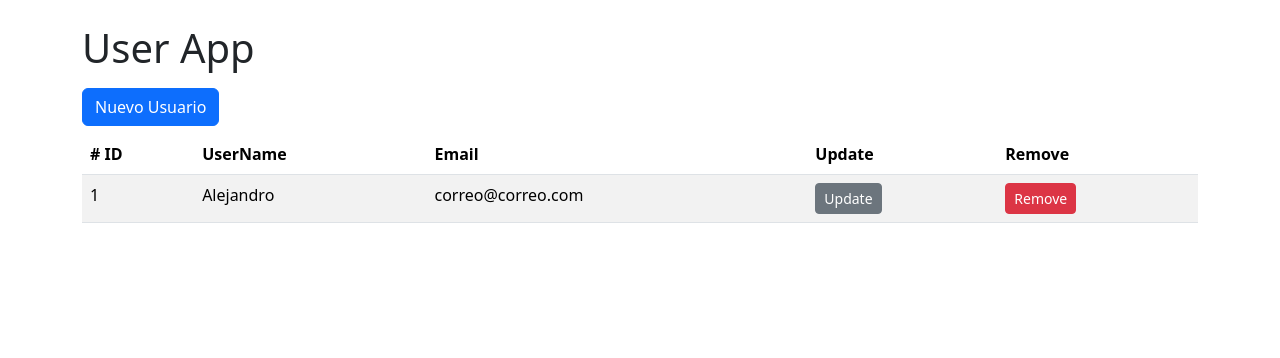
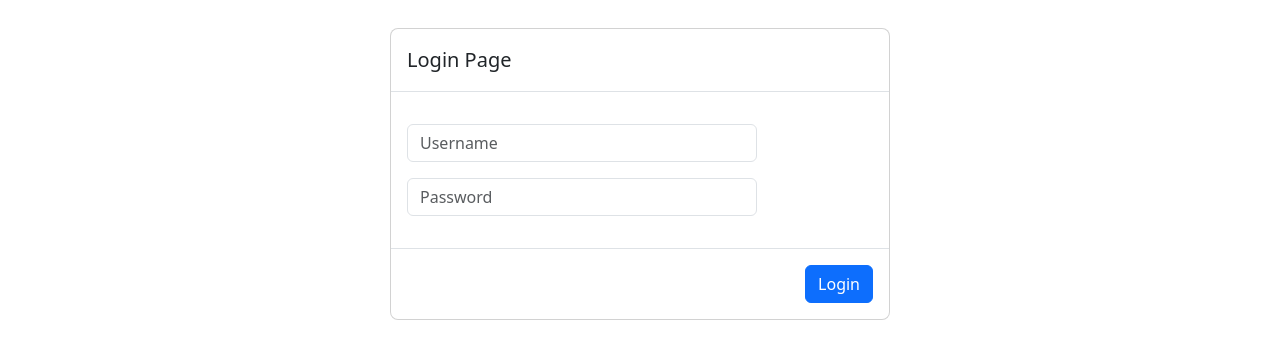
Before and after one commit to alejandro-coreno/CRUD_REACT, a React (Vite) app: page / in a window 1280 px wide. Shown: the top 358 px of the page. Built offline with nearby package versions, Linux system fonts and the light colour scheme.

Commit message:
Se agrega componente UsersPage.jsx en carpeta page

```diff
--- a/src/UsersApp.jsx
+++ b/src/UsersApp.jsx
@@ -1,68 +1,11 @@
-import { UsersList } from "./components/UsersList";
-import { useUsers } from "./hooks/useUsers";
-import { UserModalForm } from "./components/UserModalForm";
-import { LoginPage } from "./auth/pages/loginPage";
+import UsersPage  from "./pages/UsersPage";
+import { LoginPage } from "./auth/pages/LoginPage";
 
-const UsersApp = () => {
-
-    // obtenemos nuestros metodos y atributos del custom hook
-    const {
-        users,
-        userSelected,
-        initialUserForm,
-        handlerAddUser,
-        visibleForm,
-
-        handlerRemoveUser,
-        handlerUserSelectedForm,
-        handlerOpenForm,
-        handlerCloseForm
-    } = useUsers();
-
+export const UsersApp = () => {
     return (
         <>
-            {/* <LoginPage /> */}
-            {
-                !visibleForm ||
-
-                <UserModalForm
-                    userSelected={userSelected}
-                    initialUserForm={ initialUserForm }
-                    handlerAddUser={ handlerAddUser }
-                    handlerCloseForm={handlerCloseForm}
-                />
-            }
-
-            {/* Tabla de lista de usuarios */}
-            <div className="container my-4">
-                <h1>User App</h1>
-
-                {/* Una fila para el componente de lista de usuarios */}
-                <div className="row">
-
-                    <div className="col">
-                        {
-                            visibleForm ||
-                            <button
-                                type="button"
-                                className="btn btn-primary my-2"
-                                // funcion para abrir el formulario
-                                onClick={ handlerOpenForm }
-                            >
-                                Nuevo Usuario
-                            </button>
-                        }
-
-                        <UsersList
-                            users={ users }
-                            handlerRemoveUser={ handlerRemoveUser }
-                            handlerUserSelectedForm={ handlerUserSelectedForm }
-                        />
-                    </div>
-                </div>
-            </div>
+            {/* <UsersPage /> */}
+            <LoginPage />
         </>
     );
 }
-
-export default UsersApp;
--- a/src/auth/pages/LoginPage.jsx
+++ b/src/auth/pages/LoginPage.jsx
@@ -1,8 +1,53 @@
 import { useState } from "react";
+import Swal from "sweetalert2";
 
+const initialLoginForm = {
+    username: '',
+    password: ''
+}
 
 // creamos la pagina de inicio que muestra el login
 export const LoginPage = () => {
+
+    const [loginForm, setLoginForm] = useState( initialLoginForm );
+
+    //desestructuramos los valores del useState para cada valor del input
+    const { username, password } = loginForm;
+
+    const onInputChange = ({ target }) => {
+
+        const { name, value } = target;
+
+        setLoginForm({
+            ...loginForm,
+            [name]: value
+        });
+    }
+
+    const onSubmit = (event) => {
+        event.preventDefault();
+        if (! username.trim() || !password.trim()) {
+            Swal.fire({
+                title: "Error de validación",
+                text: "Username y Password requeridos, error",
+                icon: "error"
+            });
+            return;
+        }
+        //implementamos un login
+        if (username === 'admin' && password === '12345') {
+            // handlerLogin
+        }
+        else {
+            Swal.fire({
+                title: "Error Login",
+                text: "Username || Password invalidos, error",
+                icon: "error"
+            });
+        }
+        setLoginForm( initialLoginForm );
+    }
+
     return (
         <div className="modal" style={{display: 'block'}} tabIndex="-1">
             <div className="modal-dialog">
@@ -11,13 +56,15 @@ export const LoginPage = () => {
                         <h5 className="modal-title">Login Page</h5>
                     </div>
 
-                    <form>
+                    <form onSubmit={ onSubmit }>
                         <div className="modal-body">
                             <input
                                 type="text"
                                 name="username"
                                 className="form-control my-3 w-75"
                                 placeholder="Username"
+                                value={ username }
+                                onChange={ onInputChange }
                             />
 
                             <input
@@ -25,6 +72,8 @@ export const LoginPage = () => {
                                 name="password"
                                 className="form-control my-3 w-75"
                                 placeholder="Password"
+                                value={ password }
+                                onChange={ onInputChange }
                             />
                         </div>
 
--- a/src/main.jsx
+++ b/src/main.jsx
@@ -1,7 +1,10 @@
 import React from 'react'
 import ReactDOM from 'react-dom/client'
-import UsersApp from './UsersApp'
+import { UsersApp } from './UsersApp'
 import './index.css'
+
+
+// nuestro componente de aplicacion de entrada es nuestro loginPage
 
 ReactDOM.createRoot(document.getElementById('root')).render(
   <React.StrictMode>
--- /dev/null
+++ b/src/pages/UsersPage.jsx
@@ -0,0 +1,67 @@
+import { UsersList } from "../components/UsersList";
+import { useUsers } from "../hooks/useUsers";
+import { UserModalForm } from "../components/UserModalForm";
+
+const UsersPage = () => {
+
+    // obtenemos nuestros metodos y atributos del custom hook
+    const {
+        users,
+        userSelected,
+        initialUserForm,
+        handlerAddUser,
+        visibleForm,
+
+        handlerRemoveUser,
+        handlerUserSelectedForm,
+        handlerOpenForm,
+        handlerCloseForm
+    } = useUsers();
+
+    return (
+        <>
+
+            {
+                !visibleForm ||
+
+                <UserModalForm
+                    userSelected={userSelected}
+                    initialUserForm={ initialUserForm }
+                    handlerAddUser={ handlerAddUser }
+                    handlerCloseForm={handlerCloseForm}
+                />
+            }
+
+            {/* Tabla de lista de usuarios */}
+            <div className="container my-4">
+                <h1>User App</h1>
+
+                {/* Una fila para el componente de lista de usuarios */}
+                <div className="row">
+
+                    <div className="col">
+                        {
+                            visibleForm ||
+                            <button
+                                type="button"
+                                className="btn btn-primary my-2"
+                                // funcion para abrir el formulario
+                                onClick={ handlerOpenForm }
+                            >
+                                Nuevo Usuario
+                            </button>
+                        }
+
+                        <UsersList
+                            users={ users }
+                            handlerRemoveUser={ handlerRemoveUser }
+                            handlerUserSelectedForm={ handlerUserSelectedForm }
+                        />
+                    </div>
+                </div>
+            </div>
+        </>
+    );
+}
+
+export default UsersPage;
```
